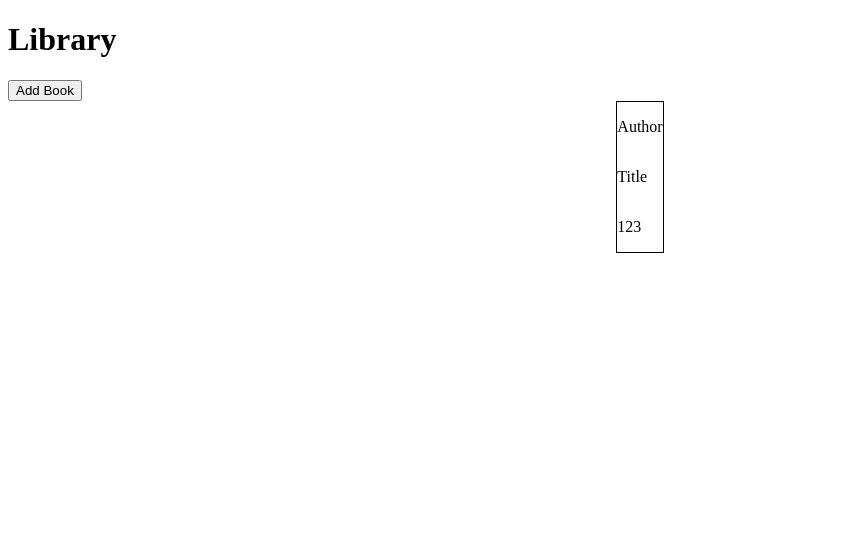
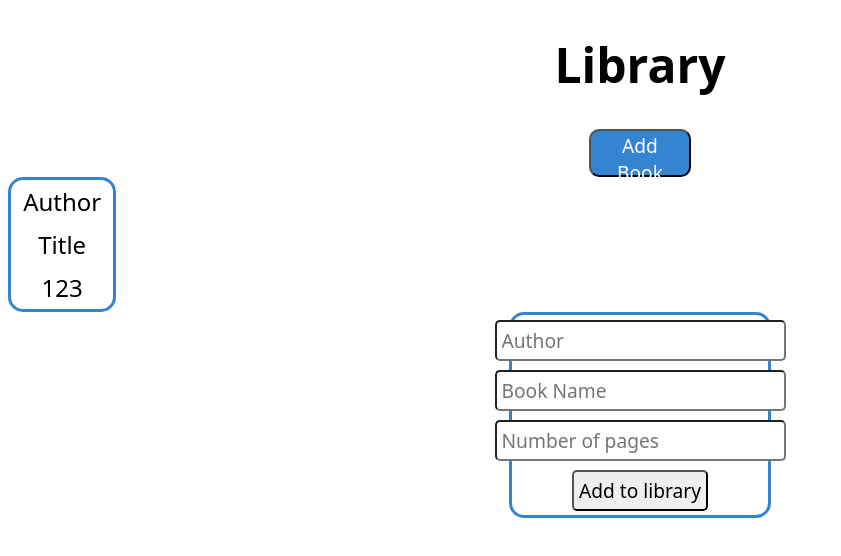
Before and after one commit to sgolo/libraryapp, a plain HTML site: page index.html in a window 1280 px wide. Shown: the whole page, without its empty margins (0-841 px from the left). Drawn offline with Linux system fonts and the light colour scheme.

Commit message:
add page layout & style

```diff
--- a/app.js
+++ b/app.js
@@ -0,0 +1,9 @@
+let mylibrary = [];
+
+const Book() {
+
+}
+
+
+const addBookToLibrary() {
+}
--- a/index.html
+++ b/index.html
@@ -10,11 +10,19 @@
   </head>
   <body>
     <h1>Library</h1>
-    <button>Add Book</button>
+    <button class="addBook-button">Add Book</button>
     <div class="book">
       <p class="book-author">Author</p>
       <p class="book-title">Title</p>
       <p class="book-pagenum">123</p>
     </div>
+    <div class="form-wrapper">
+      <form class="form-bookinput">
+        <input type="text" name="Author" placeholder="Author" />
+        <input type="text" name="Title" placeholder="Book Name" />
+        <input type="number" name="Pages" placeholder="Number of pages" />
+        <button type="submit">Add to library</button>
+      </form>
+    </div>
   </body>
 </html>
--- a/style.css
+++ b/style.css
@@ -1,10 +1,63 @@
-body {
+h1 {
+  text-align: center;
+  font-family: system-ui, -apple-system, BlinkMacSystemFont, 'Segoe UI', Roboto,
+    Oxygen, Ubuntu, Cantarell, 'Open Sans', 'Helvetica Neue', sans-serif;
+  font-size: 3rem;
+}
+.book {
+  border: solid 3px #3584d2;
+  border-radius: 15px;
+  display: flex;
+  flex-direction: column;
+  align-items: center;
+  width: 8vw;
 }
 
-.book {
-  border: solid 1px black;
+.book > * {
+  padding: 5px;
+  margin: 0;
+  font-family: system-ui, -apple-system, BlinkMacSystemFont, 'Segoe UI', Roboto,
+    Oxygen, Ubuntu, Cantarell, 'Open Sans', 'Helvetica Neue', sans-serif;
+  font-weight: 500;
+  font-size: 1.5rem;
+}
+
+.addBook-button {
+  display: block;
+  width: 8vw;
+  height: 6vh;
+  margin: auto;
+  background-color: #3584d2;
+  color: white;
+  font-family: system-ui, -apple-system, BlinkMacSystemFont, 'Segoe UI', Roboto,
+    Oxygen, Ubuntu, Cantarell, 'Open Sans', 'Helvetica Neue', sans-serif;
+  font-weight: 500;
+  font-size: 1.2rem;
+  border-radius: 10px;
+}
+
+.form-wrapper {
+  border: solid 3px #3584d2;
+  border-radius: 15px;
+  display: flex;
+  justify-content: center;
+  width: 20vw;
+  height: 25vh;
+  margin: auto;
+}
+
+.form-bookinput {
   display: flex;
   flex-direction: column;
-  justify-self: center;
-  align-self: center;
+  align-items: center;
+  justify-content: space-around;
 }
+
+.form-bookinput > * {
+  padding: 5px;
+  font-family: system-ui, -apple-system, BlinkMacSystemFont, 'Segoe UI', Roboto,
+    Oxygen, Ubuntu, Cantarell, 'Open Sans', 'Helvetica Neue', sans-serif;
+  font-size: 1.2rem;
+  font-weight: 400;
+  border-radius: 5px;
+}
```
